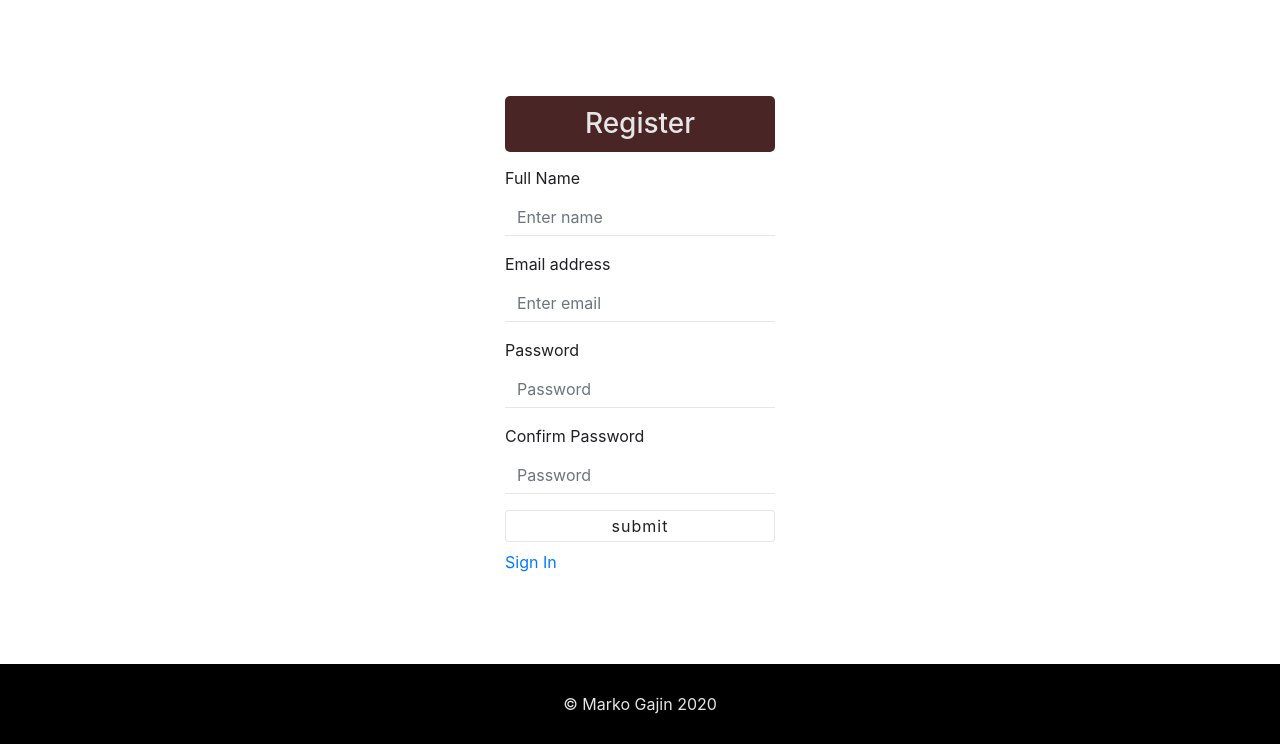
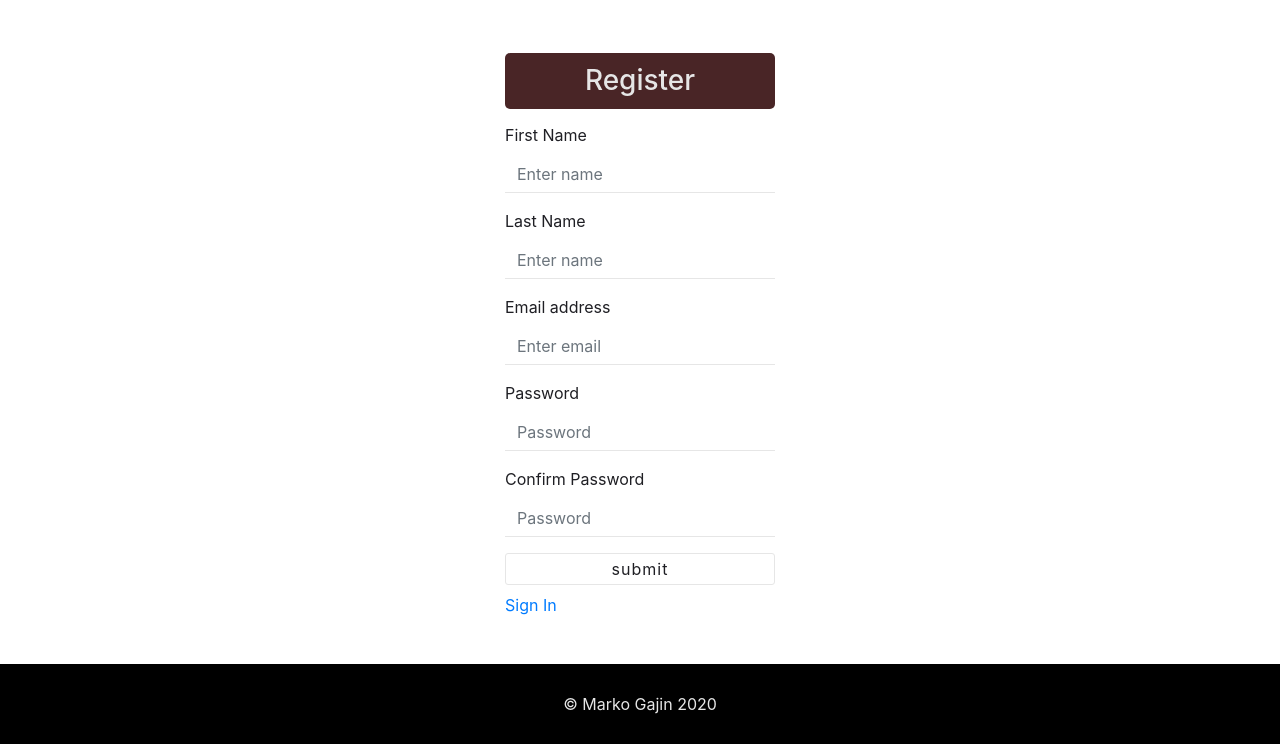
Before and after one commit to mgajin/repertoer-website, a Django app: page /auth/register in a window 1280 px wide. Shown: the part 56-800 px from the top of the page. Run offline with Django 3.2, Linux system fonts and the light colour scheme; some libraries are stand-ins or nearby versions.

Commit message:
front end input validation & POST method setup

```diff
--- a/accounts/views.py
+++ b/accounts/views.py
@@ -3,7 +3,12 @@ from django.shortcuts import render, redirect
 # Create your views here.
 
 def register(request):
-    return render(request, 'accounts/register.html')
+
+    if request.method == 'POST':
+        return redirect('index')
+    else:
+        return render(request, 'accounts/register.html')
+
 
 def login(request):
     return render(request, 'accounts/login.html')
--- a/templates/accounts/register.html
+++ b/templates/accounts/register.html
@@ -4,24 +4,31 @@
 
 <div class="container page " id="login">
     <h3>Register</h3>
-    <form>
+    <form action="{% url 'register' %}" method="POST">
+        {% csrf_token %}
         <div class="form-group">
-            <label>Full Name</label>
-            <input type="email" class="form-control" id="exampleInputEmail1" aria-describedby="emailHelp"
-                placeholder="Enter name">
+            <label>First Name</label>
+            <input type="text" class="form-control" id="exampleInputEmail1" name="firstname" placeholder="Enter name"
+                required>
+        </div>
+        <div class="form-group">
+            <label>Last Name</label>
+            <input type="text" class="form-control" id="exampleInputEmail1" name="lastname" placeholder="Enter name"
+                required>
         </div>
         <div class="form-group">
             <label for="exampleInputEmail1">Email address</label>
-            <input type="email" class="form-control" id="exampleInputEmail1" aria-describedby="emailHelp"
-                placeholder="Enter email">
+            <input type="email" class="form-control" id="exampleInputEmail1" name="email" placeholder="Enter email"
+                required>
         </div>
         <div class="form-group">
             <label for="exampleInputPassword1">Password</label>
-            <input type="password" class="form-control" id="exampleInputPassword1" placeholder="Password">
+            <input type="password" class="form-control" id="exampleInputPassword1" name="password"
+                placeholder="Password" required>
         </div>
         <div class="form-group">
             <label for="exampleInputPassword1">Confirm Password</label>
-            <input type="password" class="form-control" id="exampleInputPassword1" placeholder="Password">
+            <input type="password" class="form-control" id="exampleInputPassword1" placeholder="Password" required>
         </div>
         <button type="submit">submit</button>
         <a href="{% url 'login' %}">Sign In</a>
```
Also changed, not shown: templates/accounts/login.html (+6 -6 lines).
